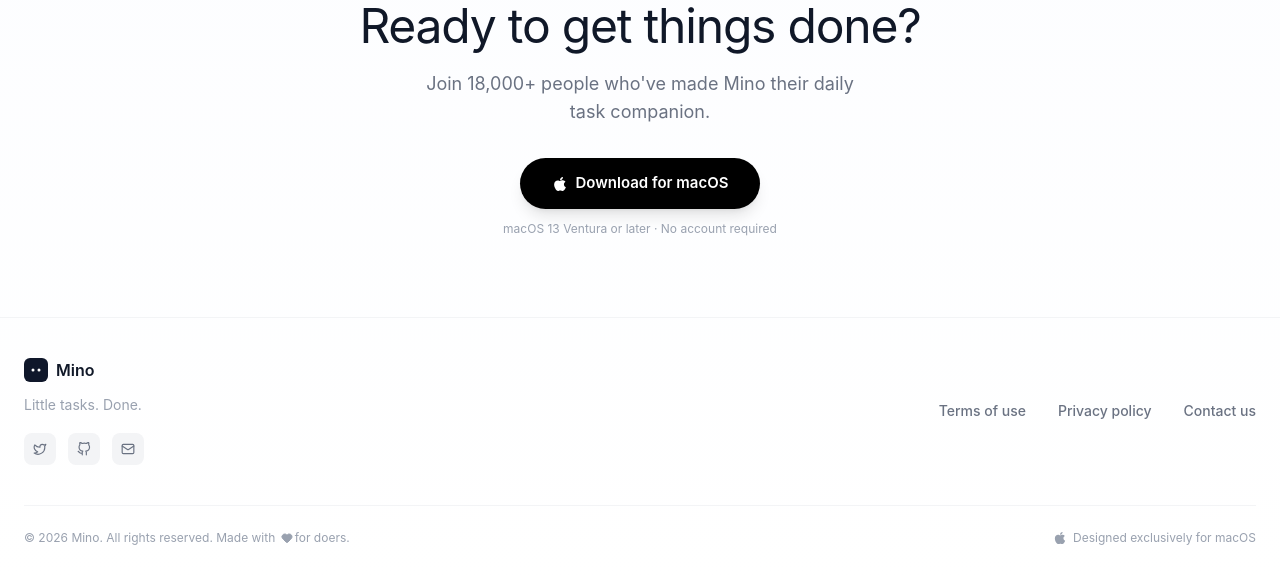
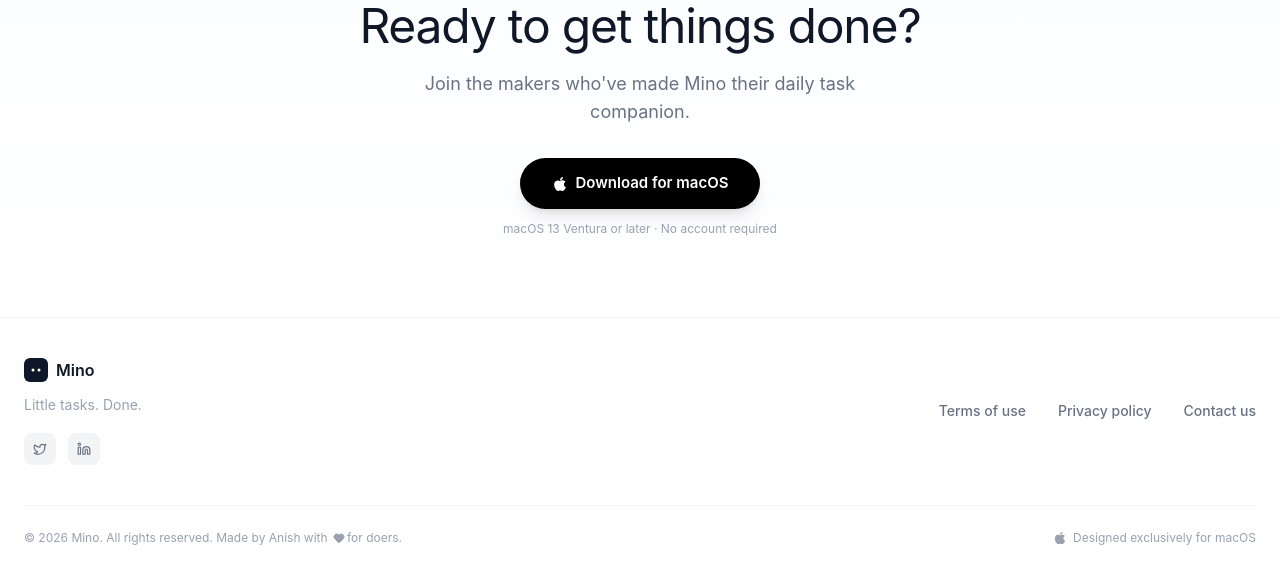
Before and after one commit to anishsarkars/portfolio-anish, a React (Vite) app: page / in a window 1280 px wide. Shown: the part 3742-4325 px from the top of the page. Built offline with nearby package versions, Linux system fonts and the light colour scheme; no server answers.

Commit message:
Update landing page details and links

```diff
--- a/src/App.tsx
+++ b/src/App.tsx
@@ -14,6 +14,7 @@
   Keyboard,
   Mail,
   Heart,
+  Linkedin,
 } from 'lucide-react';
 import './index.css';
 
@@ -581,7 +582,7 @@
               Ready to get things done?
             </h2>
             <p className="text-lg text-gray-500 mb-8 max-w-md mx-auto">
-              Join 18,000+ people who&apos;ve made Mino their daily task companion.
+              Join the makers who&apos;ve made Mino their daily task companion.
             </p>
             <a
               href={checkoutUrl}
@@ -614,11 +615,10 @@
                 {/* Social icons */}
                 <div className="flex items-center gap-3 mt-1">
                   {[
-                    { Icon: TwitterIcon, href: '#' },
-                    { Icon: GithubIcon, href: '#' },
-                    { Icon: Mail, href: '#' },
+                    { Icon: TwitterIcon, href: 'https://x.com/anishsarkars' },
+                    { Icon: Linkedin, href: 'https://linkedin.com/in/anishsarkar-/' },
                   ].map(({ Icon, href }, i) => (
-                    <a key={href + i} href={href} className="w-8 h-8 rounded-lg bg-gray-100 flex items-center justify-center text-gray-500 hover:bg-gray-200 hover:text-gray-900 transition-colors">
+                    <a key={href + i} href={href} target="_blank" rel="noopener noreferrer" className="w-8 h-8 rounded-lg bg-gray-100 flex items-center justify-center text-gray-500 hover:bg-gray-200 hover:text-gray-900 transition-colors">
                       <Icon className="w-3.5 h-3.5" />
                     </a>
                   ))}
@@ -636,7 +636,7 @@
             {/* Bottom bar */}
             <div className="flex flex-col md:flex-row items-center justify-between gap-3 mt-10 pt-6 border-t border-gray-100">
               <p className="text-xs text-gray-400">
-                © {new Date().getFullYear()} Mino. All rights reserved. Made with{' '}
+                © {new Date().getFullYear()} Mino. All rights reserved. Made by Anish with{' '}
                 <Heart className="inline w-3 h-3 text-gray-400 mx-0.5" fill="currentColor" />
                 for doers.
               </p>
```
